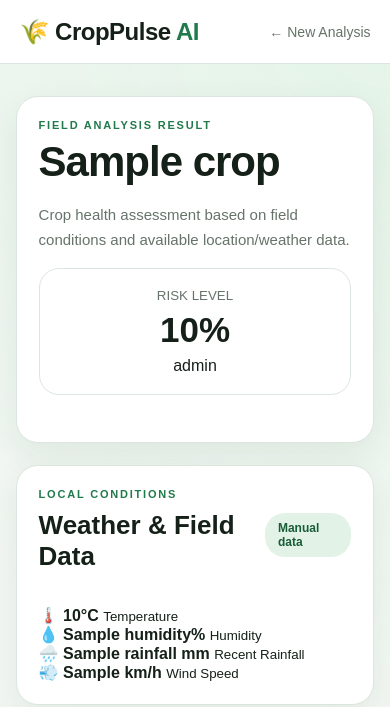
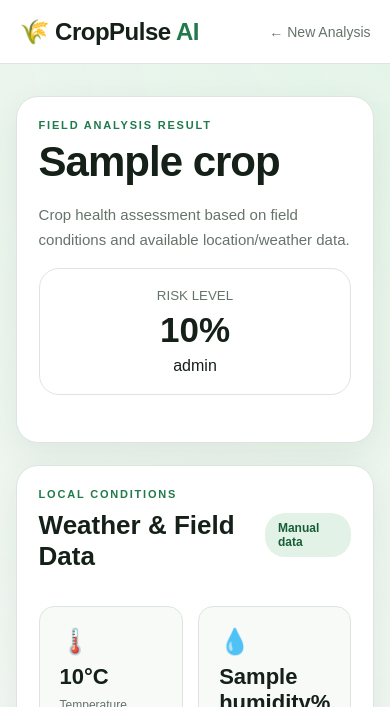
Before and after one commit to patelshivam27843-byte/CropPulse-AI, a Flask app: template templates/result.html in a window 390 px wide; the page is wider, and only the part inside the window is pictured. Shown: the top 707 px of that part. Run offline with Flask 3, Linux system fonts and the light colour scheme; the template is opened without the code that fills it: most values are stand-ins (such as "Sample title", 1, 10 or a date in 2020); grey boxes are pictures that could not be loaded.

Commit message:
Update style.css

```diff
--- a/static/style.css
+++ b/static/style.css
@@ -468,5 +468,150 @@ button:hover{
 @media(max-width:600px){
   .upload-box{
     align-items:flex-start;
+  }/* ===== RESULT PAGE ===== */
+
+.weather-grid{
+  display:grid;
+  grid-template-columns:repeat(4,1fr);
+  gap:15px;
+}
+
+.weather-card{
+  background:#f7faf7;
+  border:1px solid var(--line);
+  border-radius:15px;
+  padding:20px;
+  display:flex;
+  flex-direction:column;
+  gap:8px;
+}
+
+.weather-card span{
+  font-size:25px;
+}
+
+.weather-card strong{
+  font-size:22px;
+}
+
+.weather-card small{
+  color:var(--muted);
+  font-size:12px;
+}
+
+.location-info{
+  margin-top:18px;
+  padding:13px 15px;
+  border-radius:11px;
+  background:#f1f7f2;
+  color:var(--muted);
+  font-size:13px;
+}
+
+.disease-result{
+  display:flex;
+  align-items:center;
+  gap:15px;
+  margin-top:20px;
+  padding:18px;
+  background:#f7faf7;
+  border:1px solid var(--line);
+  border-radius:15px;
+}
+
+.disease-icon{
+  width:52px;
+  height:52px;
+  border-radius:14px;
+  background:var(--accent2);
+  display:flex;
+  align-items:center;
+  justify-content:center;
+  font-size:25px;
+  flex-shrink:0;
+}
+
+.disease-result strong{
+  font-size:17px;
+}
+
+.confidence-box{
+  margin-top:15px;
+  padding:14px 16px;
+  border-radius:12px;
+  background:#eef7f0;
+  display:flex;
+  justify-content:space-between;
+  align-items:center;
+}
+
+.confidence-box b{
+  color:var(--accent);
+  font-size:20px;
+}
+
+.image-result{
+  margin-top:18px;
+  min-height:150px;
+  border:1px dashed #b8c8bb;
+  border-radius:15px;
+  display:flex;
+  align-items:center;
+  justify-content:center;
+  flex-direction:column;
+  gap:8px;
+  background:#fafcf9;
+}
+
+.no-image{
+  margin-top:18px;
+  min-height:150px;
+  border:1px dashed #b8c8bb;
+  border-radius:15px;
+  display:flex;
+  align-items:center;
+  justify-content:center;
+  flex-direction:column;
+  color:var(--muted);
+}
+
+.reason-list li{
+  display:flex;
+  gap:10px;
+}
+
+.reason-list li span{
+  color:var(--accent);
+  font-weight:bold;
+}
+
+.safety-note{
+  margin-top:20px;
+  padding:15px;
+  border-radius:12px;
+  background:#fff8e8;
+  color:#6b5a2a;
+  font-size:13px;
+  line-height:1.5;
+}
+
+@media(max-width:800px){
+
+  .weather-grid{
+    grid-template-columns:repeat(2,1fr);
   }
+
 }
+
+@media(max-width:600px){
+
+  .weather-grid{
+    grid-template-columns:1fr 1fr;
+  }
+
+  .disease-result{
+    align-items:flex-start;
+  }
+
+}
+}
```
